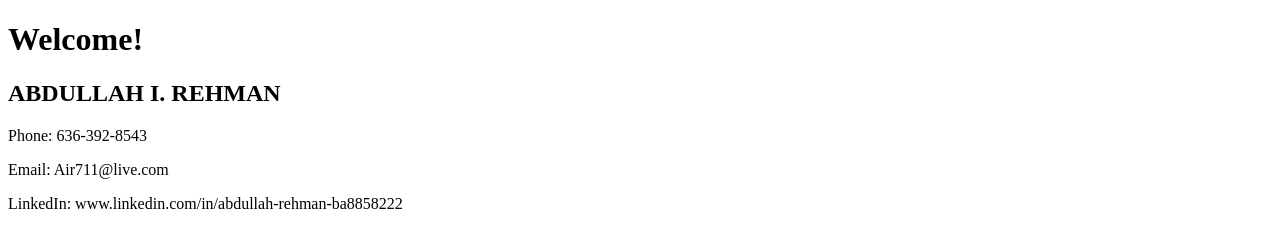
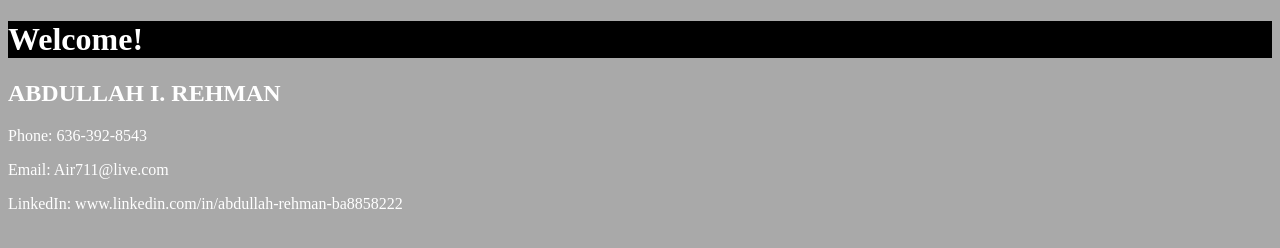
Before and after one commit to Abdullah-Rehman786/Abdullah-Rehman786.github.io, a plain HTML site: page index.html in a window 1280 px wide. Drawn offline with Linux system fonts and the light colour scheme.

Commit message:
linked stylesheet to index.html

```diff
--- a/index.html
+++ b/index.html
@@ -2,6 +2,7 @@
 <html>
     <head>
         <title>Abdullah's Portfolio</title>
+        <link href="./site.css" rel="stylesheet"/>
     </head>
     <body>
         <header>
```
